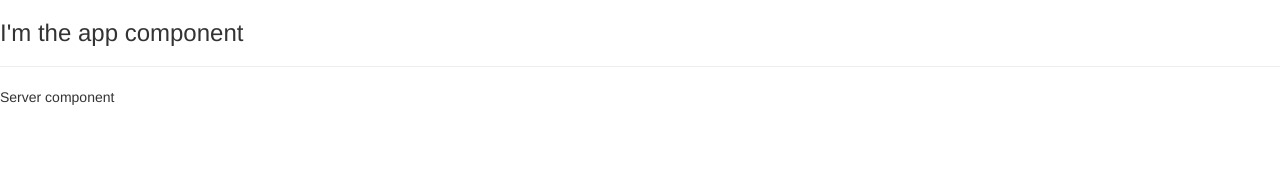
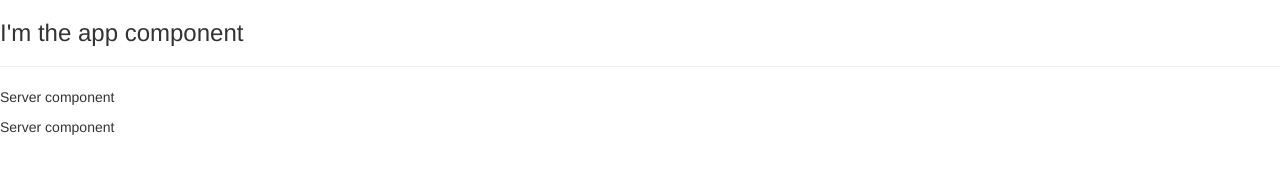
Before and after one commit to makiasake/angular-complete-guide-course, an Angular app in the folder angular-the-complete-guide-course/: page / in a window 1280 px wide. Shown: the top 187 px of the page. Built offline with nearby package versions, Linux system fonts and the light colour scheme.

Commit message:
Creating components with the angular cli & nesting components

```diff
--- a/angular-the-complete-guide-course/src/app/app.component.html
+++ b/angular-the-complete-guide-course/src/app/app.component.html
@@ -1,3 +1,3 @@
 <h3>I'm the app component</h3>
 <hr>
-<app-server></app-server>
+<app-servers></app-servers>
--- a/angular-the-complete-guide-course/src/app/app.module.ts
+++ b/angular-the-complete-guide-course/src/app/app.module.ts
@@ -4,11 +4,13 @@
 
 import { AppComponent } from './app.component';
 import { ServerComponent } from './server/server.component';
+import { ServersComponent } from './servers/servers.component';
 
 @NgModule({
   declarations: [
     AppComponent,
-    ServerComponent
+    ServerComponent,
+    ServersComponent
   ],
   imports: [
     BrowserModule,
--- /dev/null
+++ b/angular-the-complete-guide-course/src/app/servers/servers.component.html
@@ -0,0 +1,2 @@
+<app-server></app-server>
+<app-server></app-server>
--- /dev/null
+++ b/angular-the-complete-guide-course/src/app/servers/servers.component.ts
@@ -0,0 +1,20 @@
+/*
+  Component generated with CLI
+  run: $ ng generate component servers or run: $ ng g c servers
+ */
+
+import { Component, OnInit } from '@angular/core';
+
+@Component({
+  selector: 'app-servers',
+  templateUrl: './servers.component.html',
+  styleUrls: ['./servers.component.css']
+})
+export class ServersComponent implements OnInit {
+
+  constructor() { }
+
+  ngOnInit(): void {
+  }
+
+}
```
Also changed, not shown: angular-the-complete-guide-course/src/app/servers/servers.component.css (added).
